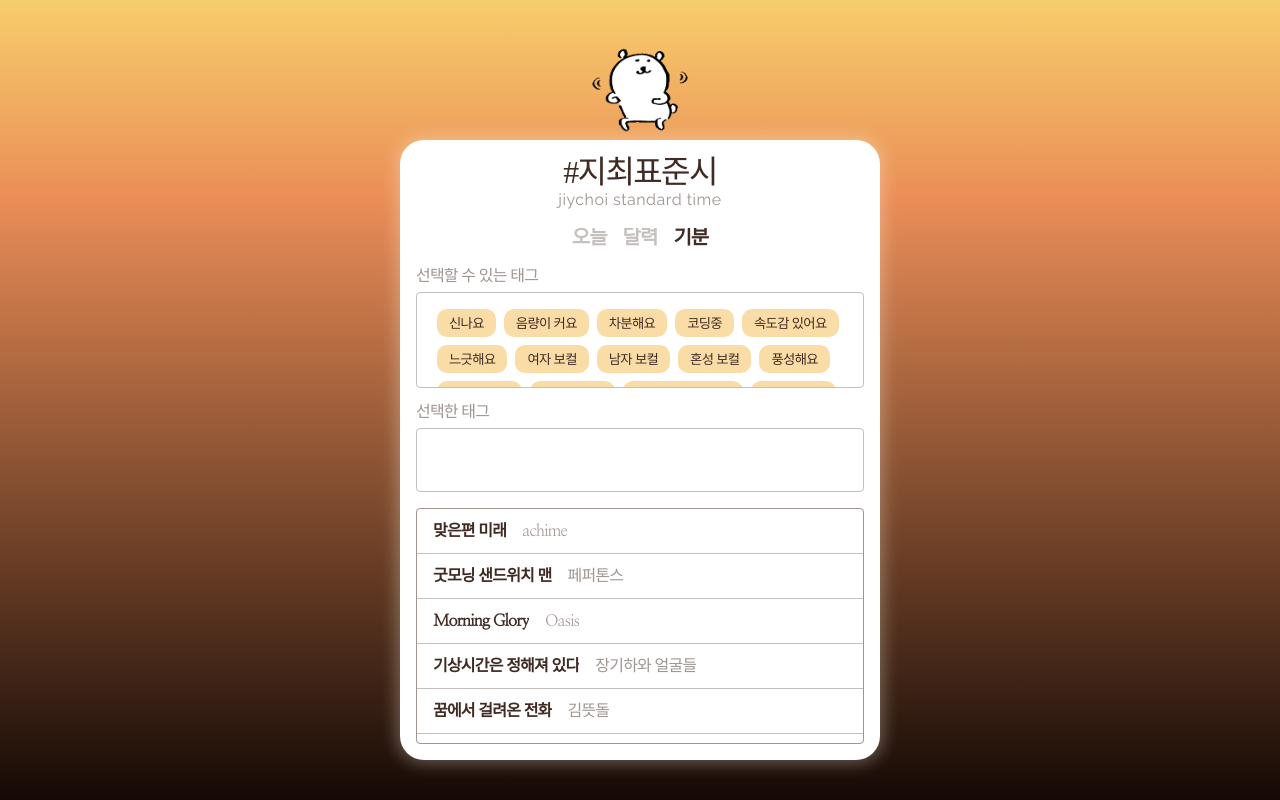
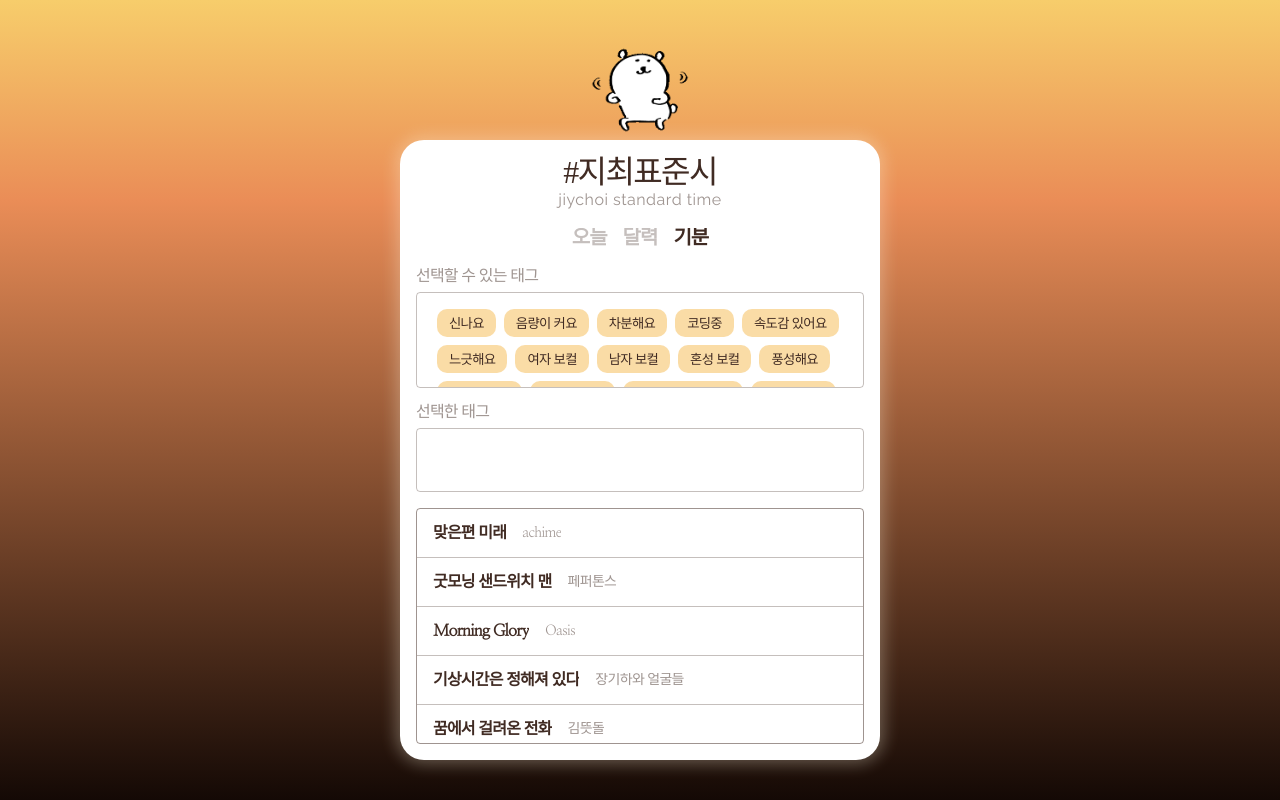
Before and after one commit to chichoon/JiychoiStandardTime, a React (Create React App) app: page /mood in a window 1280 px wide. Built offline with nearby package versions, Linux system fonts and the light colour scheme; a web font is replaced by a local one.

Commit message:
Design: 아티스트명 글자 크기 줄임

```diff
--- a/src/components/PlayerComponent/playerComponent.module.scss
+++ b/src/components/PlayerComponent/playerComponent.module.scss
@@ -35,12 +35,7 @@
   }
 
   .playerSongInfo {
-    @include flexbox.flexbox(start, center);
     margin-bottom: 16px;
-
-    dt {
-      line-height: 24px;
-    }
   }
 }
 
--- a/src/styles/global.scss
+++ b/src/styles/global.scss
@@ -21,7 +21,7 @@
     overflow: hidden;
     font-size: sizes.$FONT_SUBTITLE;
     font-weight: 700;
-    line-height: sizes.$FONT_SUBTITLE;
+    line-height: 24px;
     color: colors.$DARK;
     text-overflow: ellipsis;
     white-space: nowrap;
@@ -30,7 +30,7 @@
   dd {
     max-width: 40%;
     overflow: hidden;
-    line-height: sizes.$FONT_SUBTITLE;
+    font-size: sizes.$FONT_SMALL;
     color: colors.$DARK50;
     text-overflow: ellipsis;
     white-space: nowrap;
```
